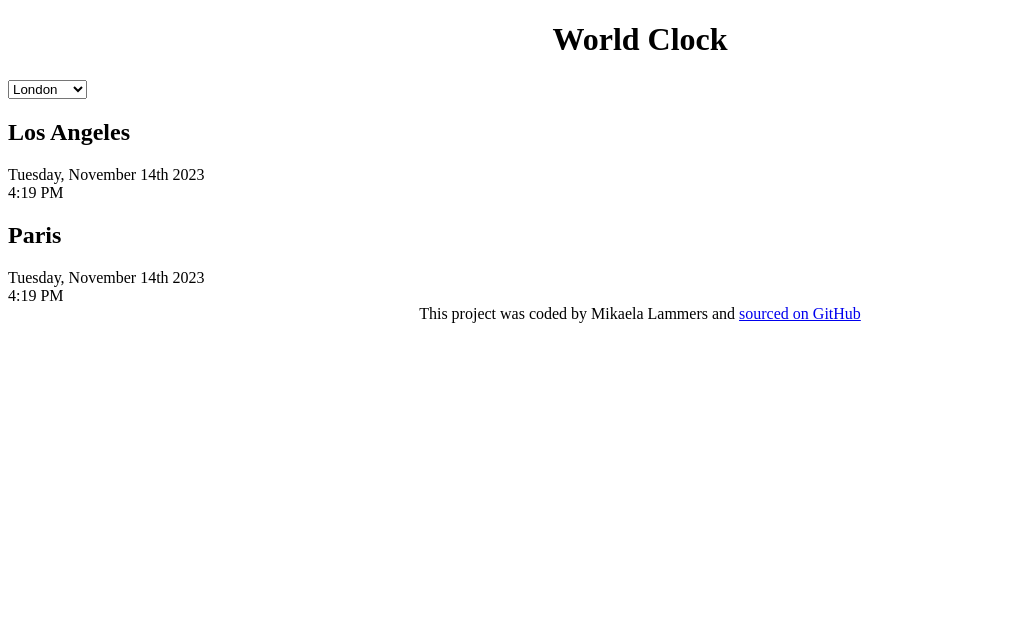
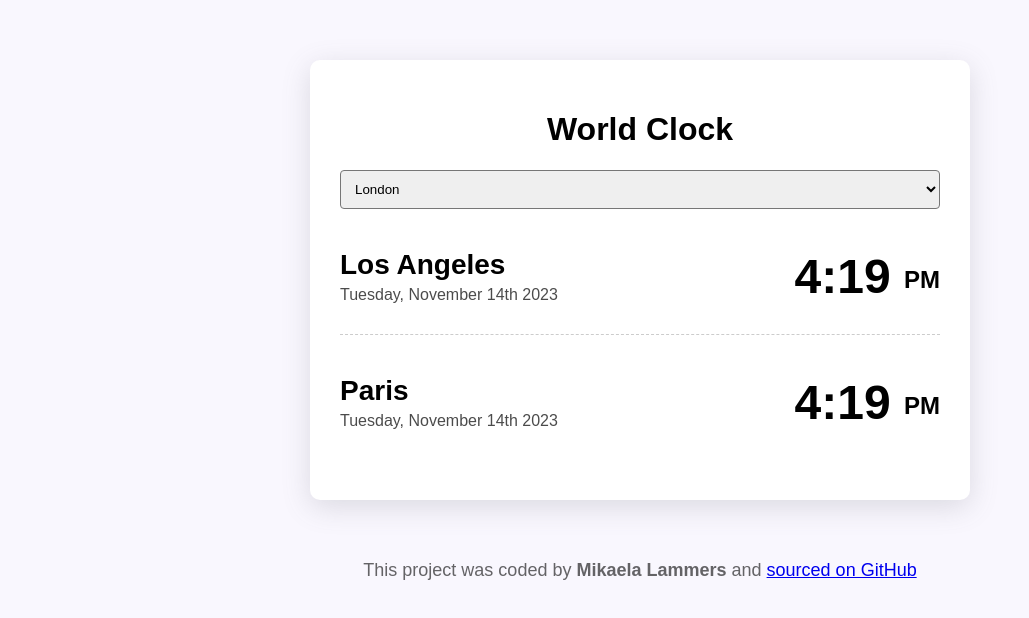
Before and after one commit to Mik0402/World-Clock, a plain HTML site: page index.html in a window 1280 px wide. Shown: the whole page, without its empty margins (0-1029 px from the left). Drawn offline with Linux system fonts and the light colour scheme.

Commit message:
Added CSS

```diff
--- a/index.html
+++ b/index.html
@@ -16,18 +16,22 @@
         <option value="">Berlin</option>
       </select>
       <div class="city">
-        <h2>Los Angeles</h2>
-        <div class="date">Tuesday, November 14th 2023</div>
-        <div class="time">4:19 PM</div>
+        <div>
+          <h2>Los Angeles</h2>
+          <div class="date">Tuesday, November 14th 2023</div>
+        </div>
+        <div class="time">4:19 <small>PM</small></div>
       </div>
       <div class="city">
-        <h2>Paris</h2>
-        <div class="date">Tuesday, November 14th 2023</div>
-        <div class="time">4:19 PM</div>
+        <div>
+          <h2>Paris</h2>
+          <div class="date">Tuesday, November 14th 2023</div>
+        </div>
+        <div class="time">4:19 <small>PM</small></div>
       </div>
     </div>
     <footer>
-      This project was coded by Mikaela Lammers and
+      This project was coded by <strong>Mikaela Lammers</strong> and
       <a href="https://github.com/Mik0402/World-Clock"> sourced on GitHub</a>
     </footer>
     <script src="src/index.js"></script>
--- a/src/style.css
+++ b/src/style.css
@@ -1,6 +1,53 @@
+body {
+  background-color: #f9f7fe;
+  font-family: sans-serif;
+}
+.container {
+  max-width: 600px;
+  margin: 60px auto;
+  background: white;
+  padding: 30px;
+  box-shadow: 0px 7px 29px 0px rgba(100, 100, 111, 0.2);
+  border-radius: 10px;
+}
+
 h1 {
   text-align: center;
 }
+h2 {
+  margin: 0 0 5px;
+  font-size: 28px;
+}
+select {
+  display: block;
+  width: 100%;
+  border-radius: 4px;
+  padding: 10px;
+}
+.city {
+  display: flex;
+  justify-content: space-between;
+  margin: 10px 0;
+  padding: 30px 0;
+  border-bottom: 1px dashed rgba(0, 0, 0, 0.2);
+}
+.city:last-child {
+  border: none;
+}
+.date {
+  opacity: 0.7;
+}
+.time {
+  font-size: 48px;
+  font-weight: bold;
+}
+.time small {
+  font-size: 24px;
+  vertical-align: middle;
+  line-height: 36px;
+}
 footer {
   text-align: center;
+  font-size: 18px;
+  color: rgba(0, 0, 0, 0.6);
 }
```
